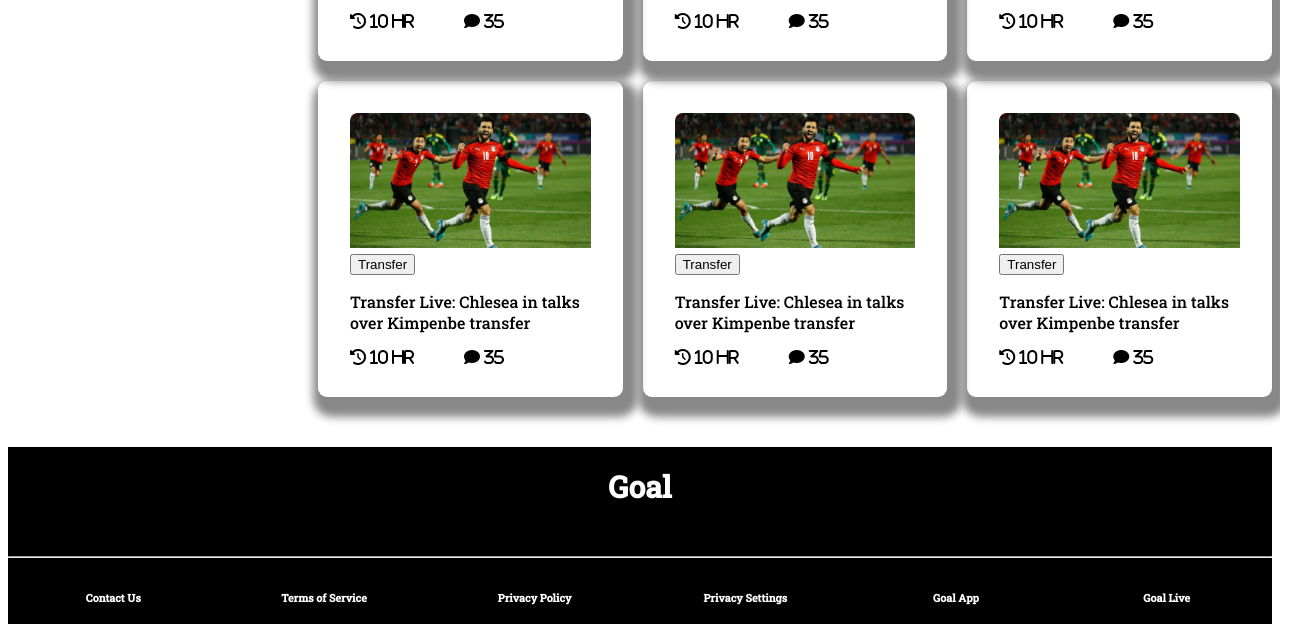
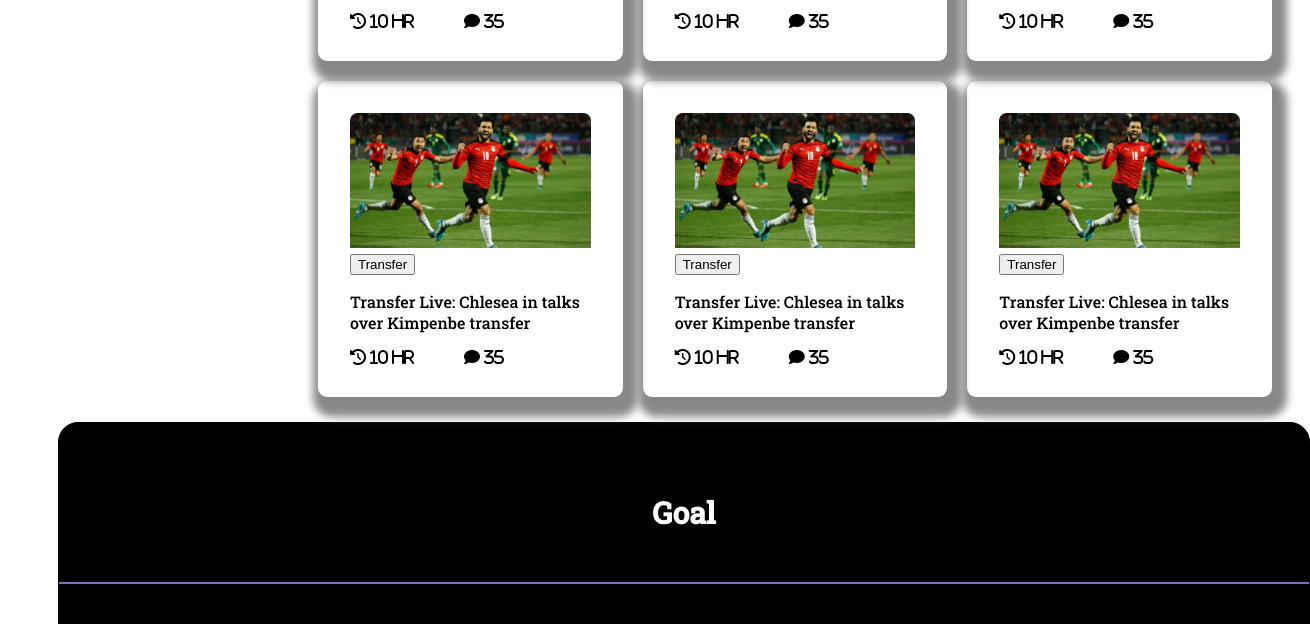
Before and after one commit to Tonmoy788-bit/FIFA-CUP, a plain HTML site: page index.html in a window 1280 px wide. Shown: the part 1188-1812 px from the top of the page, 1310 px wide, since content can reach past the window. Drawn offline with Linux system fonts and the light colour scheme.

Commit message:
5th commit

```diff
--- a/index.html
+++ b/index.html
@@ -199,7 +199,7 @@
         </section>
     </main>
     <!-- Footer section starts -->
-    <footer>
+    <footer class="last-continer">
         <div class="footer-container">
             <h3>Goal</h3>
             <hr>
--- a/style.css
+++ b/style.css
@@ -11,7 +11,7 @@ body {
     display: flex;
     justify-content: space-between;
     background-color: #161616;
-    Width: 1200px;
+    Width: 1250px;
     Height: 500px;
     border: 1px solid black;
     border-radius: 20px;
@@ -127,11 +127,24 @@ body {
 /*============================================================================
 footers start
  ============================================================================*/
+.last-continer {
+    Width: 1250px;
+    Height: 300px;
+    background-color: #000000;
+    border: 1px solid black;
+    border-radius: 20px;
+    margin: 25px 50px 70px;
+}
+
 .footer-container {
-    background-color: #000000;
     color: white;
     text-align: center;
     margin-top: 50px;
+}
+
+hr {
+    border: 1px solid #8768c2;
+    margin-bottom: 27px;
 }
 
 .footer-container h3 {
@@ -143,11 +156,9 @@ footers start
 .footer-details {
     display: grid;
     grid-template-columns: repeat(6, 1fr);
-
 }
 
 .footer-icons {
     text-align: center;
     font-size: 20px;
-    gap: 60px;
 }
```
